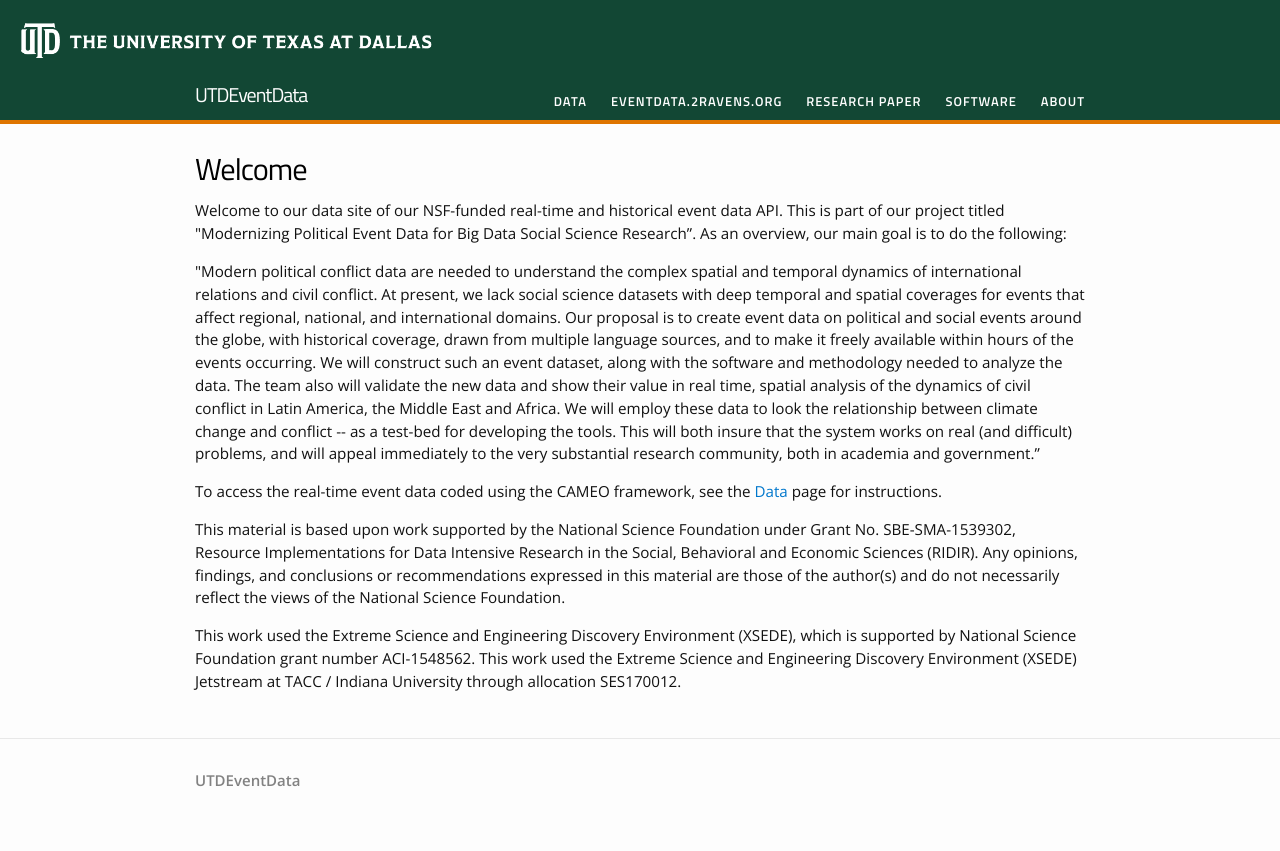
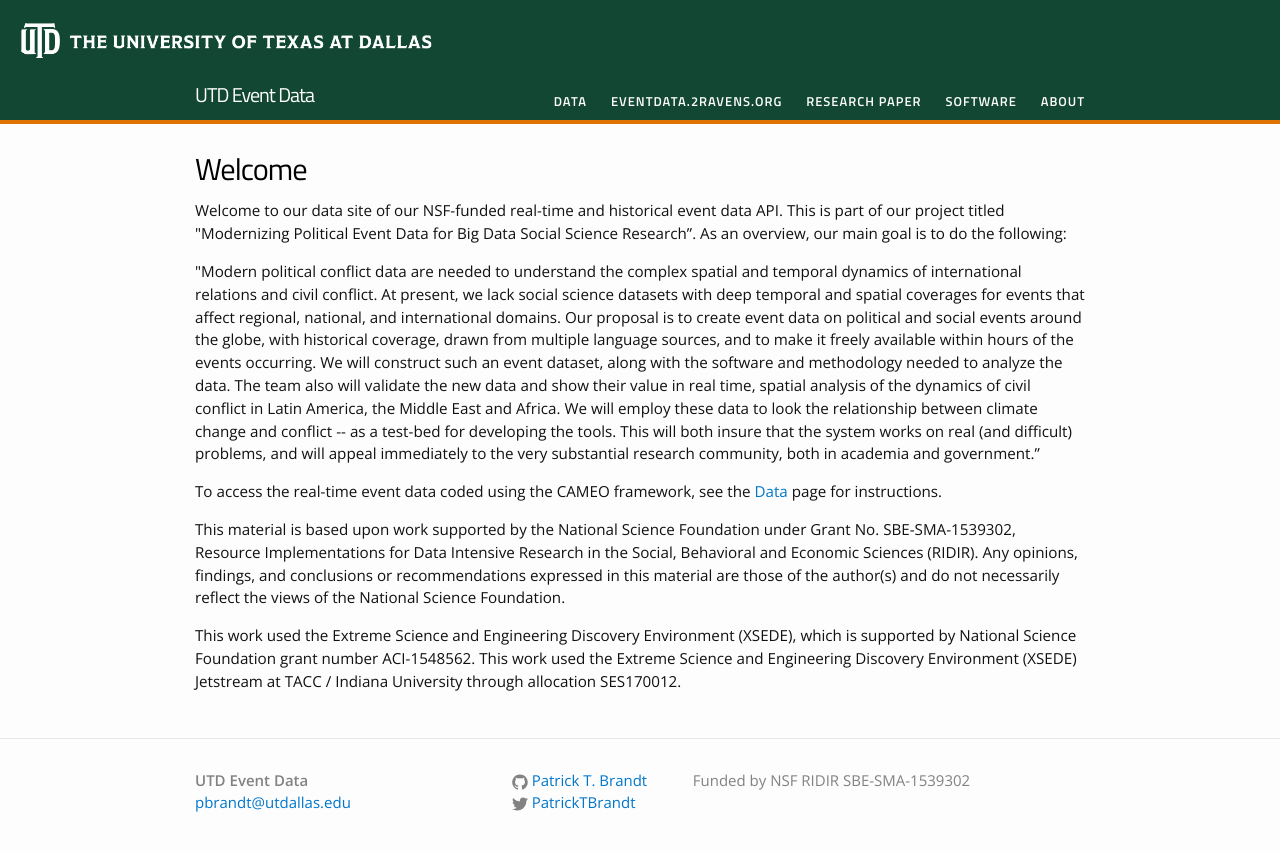
Before and after one commit to eventdata/UTDEventData, a Jekyll site: the page built from index.html, in a window 1280 px wide. Shown: the top 851 px of the page. Built offline with Jekyll 4.4.1, drawn with Linux system fonts in a browser that asks for light colours.

Commit message:
Update _config.yml

```diff
--- a/_config.yml
+++ b/_config.yml
@@ -1,26 +1,21 @@
-  url: Jingnan92.github.io
-  baseurl: /UTDEventData
-
-
 # Site settings
 title: UTD Event Data
-email: your-email@domain.com
+email: pbrandt@utdallas.edu
 description: > # this means to ignore newlines until "baseurl:"
-  Write an awesome description for your new site here. You can edit this
-  line in _config.yml. It will appear in your document head meta (for
-  Google search results) and in your feed.xml site description.
-baseurl: "" # the subpath of your site, e.g. /blog/
-url: "http://yourdomain.com" # the base hostname & protocol for your site
-twitter_username: jekyllrb
-github_username:  jekyll
+  Funded by NSF RIDIR SBE-SMA-1539302
+url: Jingnan92.github.io
+baseurl: /UTDEventData
+
+twitter_username: PatrickTBrandt
+github_username:  Patrick T. Brandt
 
 # Build settings
 markdown: kramdown
 
 # Other options
-permalink: blog/:year/:month/:title
-job.title: "Assistant Professor"
-excerpt_separator: "<!--more-->"
+#permalink: blog/:year/:month/:title
+#job.title: "Assistant Professor"
+#excerpt_separator: "<!--more-->"
 
 # SEO stuff
 # google_author: ""
```
